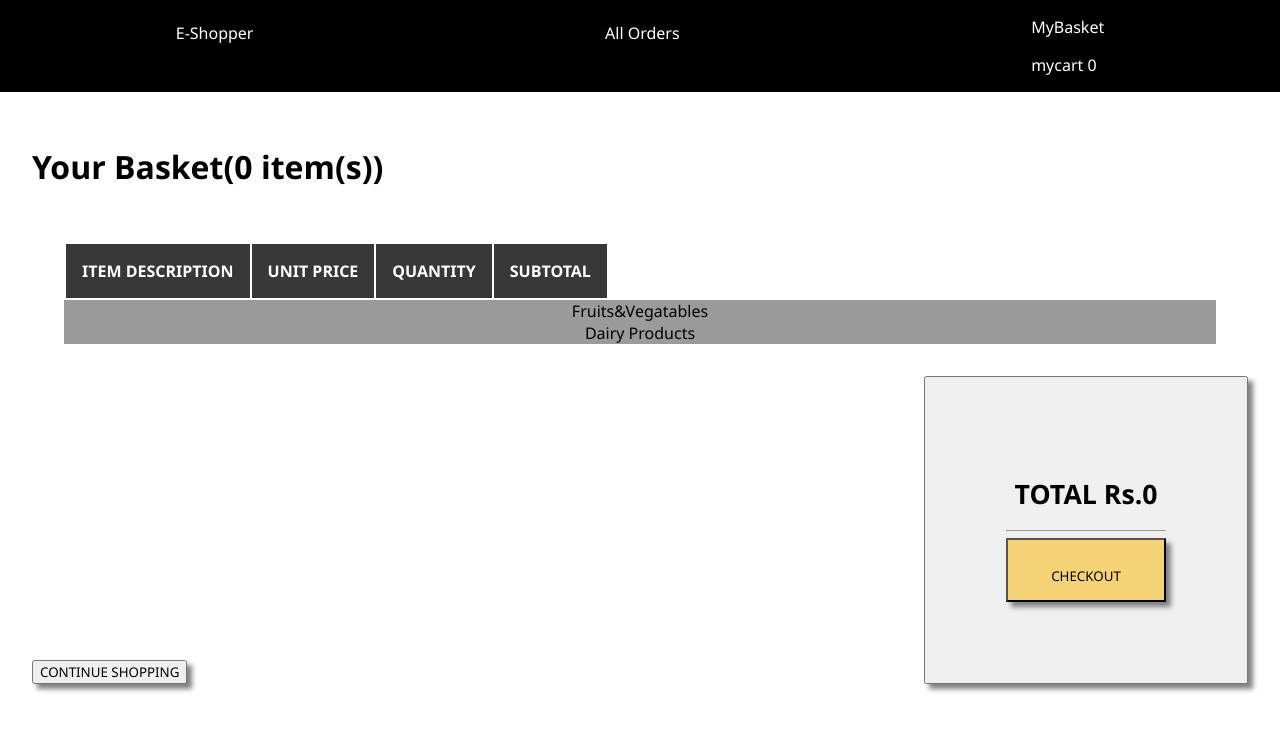
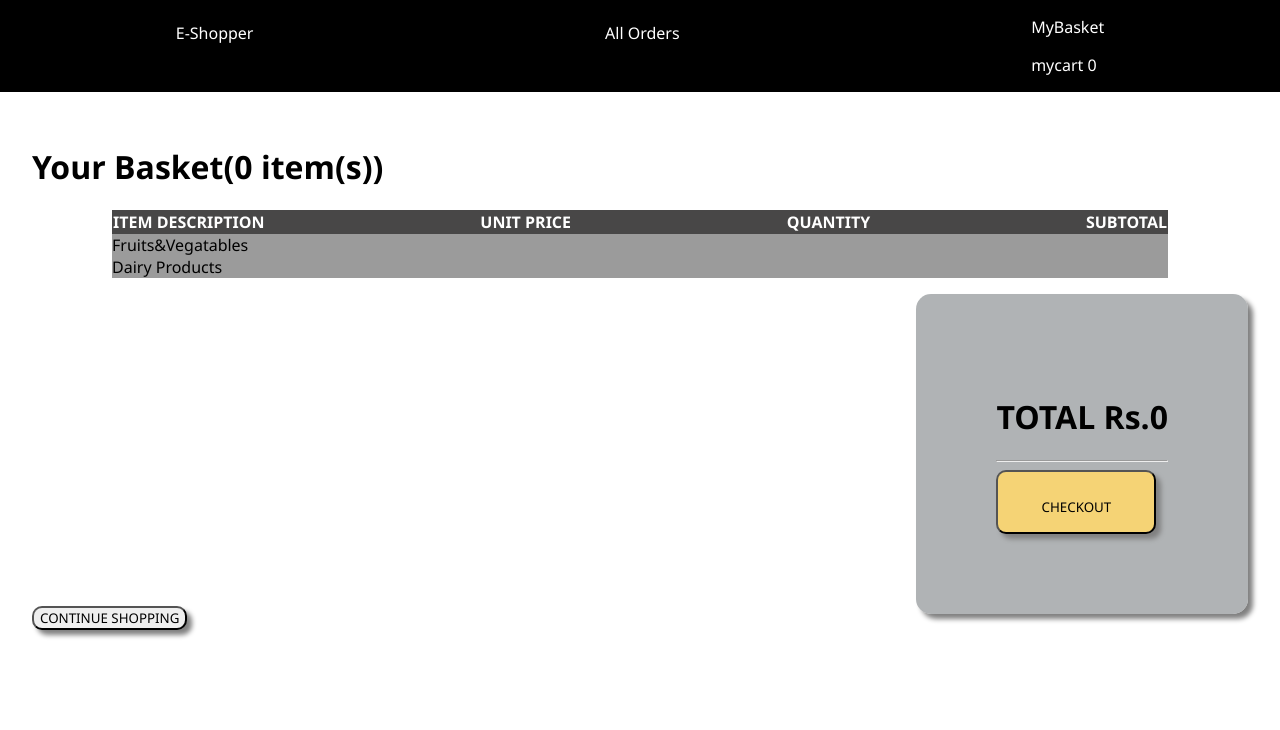
Before and after one commit to priyagupta14/bigbasket, a React (Create React App) app: page /cart in a window 1280 px wide. Shown: the top 730 px of the page. Built offline with nearby package versions, Linux system fonts and the light colour scheme.

Commit message:
feat: adding styles to cart

```diff
--- a/src/Components/Cart/Cart.css
+++ b/src/Components/Cart/Cart.css
@@ -4,10 +4,15 @@
   justify-content: space-evenly;
   margin: 2rem;
 }
-th {
-  padding: 1rem;
-  background-color: rgb(56, 56, 56);
+.cart-table > tr > th {
   color: white;
+}
+.cart-table > tr {
+  display: flex;
+  justify-content: space-between;
+}
+.cart-table-header {
+  background-color: rgba(29, 28, 28, 0.808);
 }
 .title {
   display: flex;
@@ -17,21 +22,25 @@ th {
 .cart-table {
   display: flex;
   flex-direction: column;
-  margin: 2rem;
+  margin: 0rem 5rem;
 }
 .cart-button {
   display: flex;
-  /* flex-direction: column; */
+  flex-direction: row;
   /* flex-item: baseline; */
   justify-content: space-between;
-  flex-grow: 1;
 }
-.cart-button > button {
+.cart-button > button,
+p > button {
   box-shadow: 5px 5px 5px grey;
   margin-top: auto;
+  border-radius: 10px;
 }
 .checkout {
   padding: 5rem;
+  background-color: rgba(153, 157, 160, 0.774);
+  box-shadow: 5px 5px 5px grey;
+  border-radius: 15px;
 }
 .checkout > button {
   padding: 2em;
@@ -40,8 +49,8 @@ th {
   background-color: rgb(245, 211, 117);
   box-shadow: 5px 5px 5px grey;
 }
-@media screen and (max-width: 24rem) {
+/* @media screen and (max-width: 24rem) {
   .cart-table {
     display: flex;
   }
-}
+} */
--- a/src/Components/Cart/Cart.jsx
+++ b/src/Components/Cart/Cart.jsx
@@ -17,7 +17,7 @@ export default class Cart extends Component {
       <div class="cart-div">
         <h1>Your Basket({totalCount} item(s))</h1>
         <table class="cart-table">
-          <tr>
+          <tr class="cart-table-header">
             <th>ITEM DESCRIPTION</th>
             <th>UNIT PRICE</th>
             <th>QUANTITY</th>
@@ -40,7 +40,7 @@ export default class Cart extends Component {
               CONTINUE SHOPPING
             </Link>
           </button>
-          <button class="checkout">
+          <p class="checkout">
             <h1>TOTAL Rs.{totalPrice}</h1>
             <hr />
             <button>
@@ -51,7 +51,7 @@ export default class Cart extends Component {
                 CHECKOUT
               </Link>
             </button>
-          </button>
+          </p>
         </div>
       </div>
     );
```
